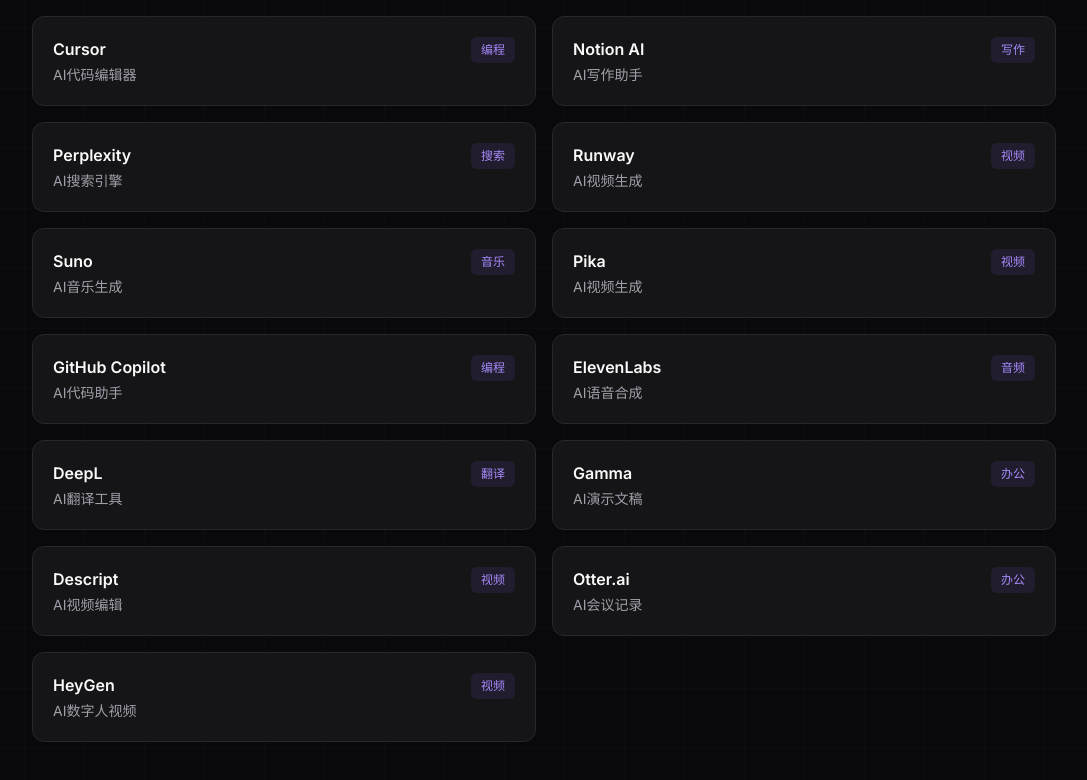
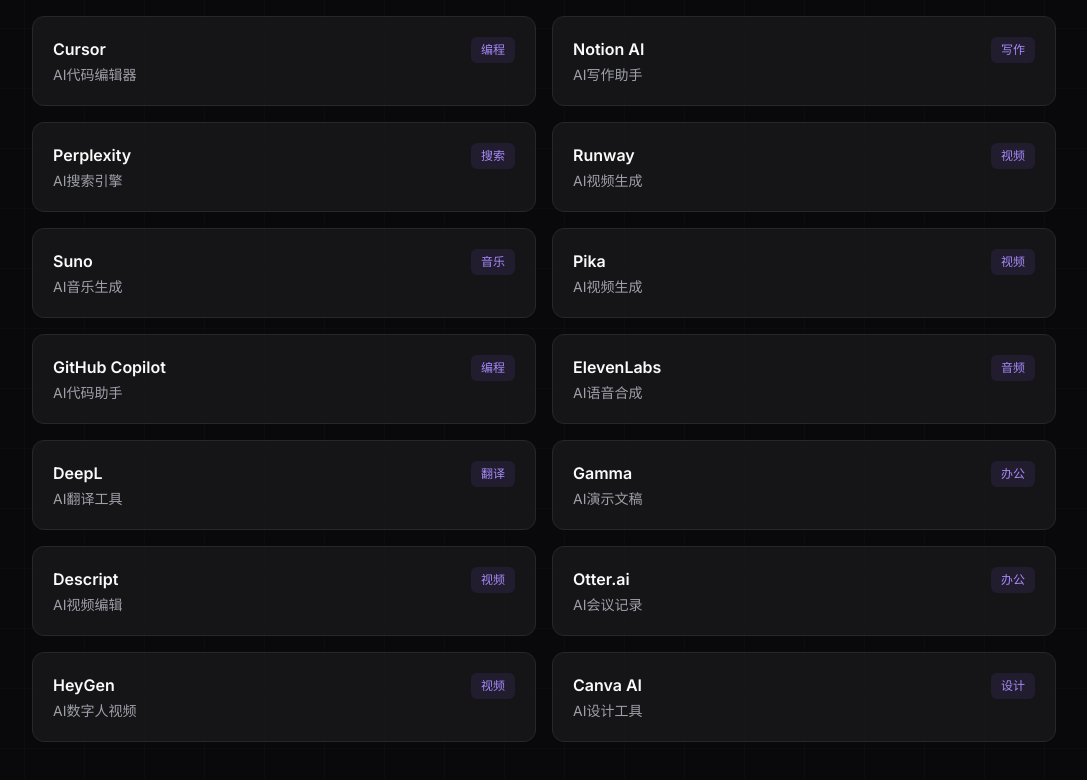
Before and after one commit to uncle-light/deepzd, a Next.js app: page /tools in a window 1280 px wide. Shown: the part 392-1172 px from the top of the page, without its empty margins (96-1183 px from the left). Built offline with nearby package versions, Linux system fonts and the light colour scheme.

Commit message:
feat: 添加Canva AI工具

```diff
--- a/src/app/data/tools.ts
+++ b/src/app/data/tools.ts
@@ -118,4 +118,11 @@
     category: "视频",
     url: "https://heygen.com"
   },
+  {
+    slug: "canva-ai",
+    name: "Canva AI",
+    desc: "AI设计工具",
+    category: "设计",
+    url: "https://canva.com"
+  },
 ];
```
